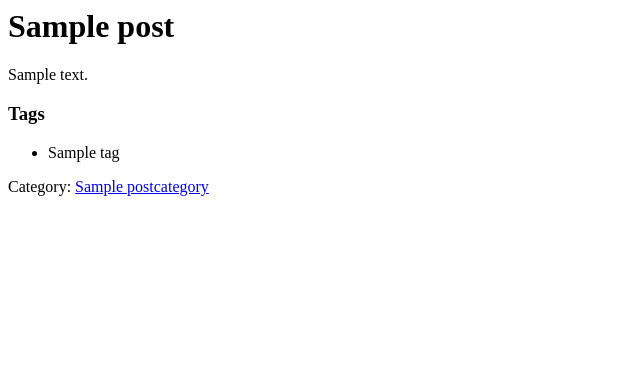
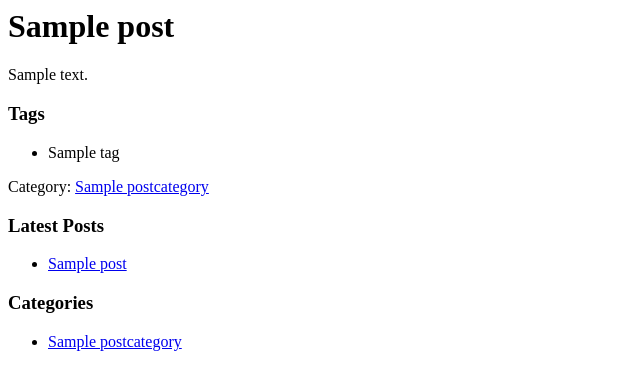
Before and after one commit to MeyKermani/OpenCommerce, a Django app: a page that uses apps/blog/templates/blog/post/detail.html in a window 1280 px wide. Shown: the top 390 px of the page, without its empty margins (0-640 px from the left). Run offline with Django 5.2, Linux system fonts and the light colour scheme; tables that the repository leaves empty hold one stand-in row (values such as "Sample post").

Commit message:
add custom template tag for blog

```diff
--- a/apps/blog/templates/blog/category/detail.html
+++ b/apps/blog/templates/blog/category/detail.html
@@ -1,4 +1,6 @@
 {% extends 'common/base.html' %}
+{% load blog_tags %}
+
 {% block title %} Category: {{category.title}}{% endblock %}
 {% block content %}
     <h1>Post Category: {{ category.title }}</h1>
@@ -12,4 +14,5 @@
     <p>
       <a href="{% url 'blog:post_list' %}">Back to posts</a>
     </p>
+{% post_catgeories %}
 {% endblock %}
--- /dev/null
+++ b/apps/blog/templates/blog/partials/_latest_posts.html
@@ -0,0 +1,12 @@
+<h3>Latest Posts</h3>
+<ul>
+    {% for post in latest_posts %}
+        <li>
+            <a href="{% url 'blog:post_detail' post.slug %}">
+                {{ post.title }}
+            </a>
+        </li>
+    {% empty %}
+        <li>No Posts found</li>
+    {% endfor %}
+</ul>
--- /dev/null
+++ b/apps/blog/templates/blog/partials/_post_catgeories.html
@@ -0,0 +1,10 @@
+<h3>Categories</h3>
+<ul>
+    {% for category in post_catgeories %}
+        <li>
+            <a href="{% url 'blog:category_detail' category.slug %}">
+            {{ category.title }}
+            </a>
+        </li>
+    {% endfor %}
+</ul>
--- a/apps/blog/templates/blog/post/detail.html
+++ b/apps/blog/templates/blog/post/detail.html
@@ -1,4 +1,6 @@
-{% extends 'common/base.html' %} {% block title %} {{ post.title }} {% endblock %}
+{% extends 'common/base.html' %}
+{% load blog_tags %}
+{% block title %} {{ post.title }} {% endblock %}
 {% block content %}
 <h1>{{ post.title }}</h1>
 <p>{{ post.body }}</p>
@@ -7,4 +9,6 @@
   Category:
   <a href="{% url 'blog:category_detail' post.category.slug %}">{{post.category}}</a>
 </p>
+{% latest_posts 5 %}
+{% post_catgeories %}
 {% endblock %}
--- /dev/null
+++ b/apps/blog/templatetags/blog_tags.py
@@ -0,0 +1,15 @@
+from django import template
+from apps.blog.models import Post, PostCategory
+
+register = template.Library()
+
+
+@register.inclusion_tag('blog/partials/_latest_posts.html')
+def latest_posts(count=5):
+    posts = Post.objects.all()[:count]
+    return {'latest_posts':posts}
+
+@register.inclusion_tag('blog/partials/_post_catgeories.html')
+def post_catgeories():
+    categories = PostCategory.objects.all()
+    return {'post_catgeories':categories}
```
Also changed, not shown: apps/blog/templatetags/__init__.py (added).
